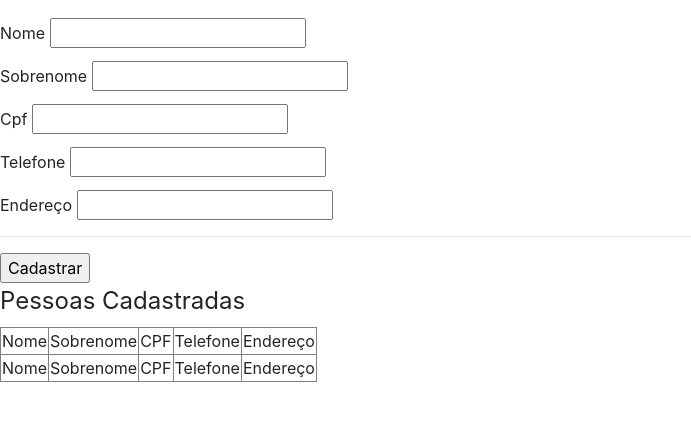
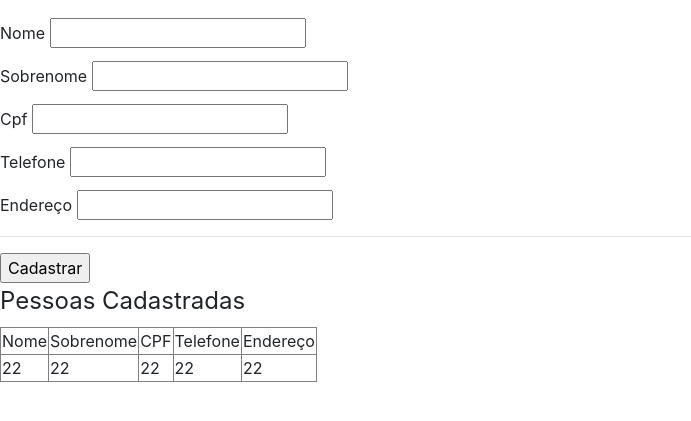
Before and after one commit to rzjprogramador/Algoritimos-Javascript, a plain HTML site: page logica_html_Js/3-cadastro_Pessoas.html in a window 1280 px wide. Both pictures are taken after a click on the button "Cadastrar". Shown: the part 95-516 px from the top of the page, without its empty margins (0-691 px from the left). Drawn offline with nearby package versions, Linux system fonts and the light colour scheme.

Commit message:
testando conteudo dos resultados

```diff
--- a/logica_html_Js/3-cadastro_Pessoas.html
+++ b/logica_html_Js/3-cadastro_Pessoas.html
@@ -73,11 +73,11 @@
   <script>
     function cadastrarPessoas() {
       var html = "<tr>";
-        html += "<td>Nome</td>";
-        html += "<td>Sobrenome</td>";
-        html += "<td>CPF</td>";
-        html += "<td>Telefone</td>";
-        html += "<td>Endereço</td>";
+        html += "<td>22</td>";
+        html += "<td>22</td>";
+        html += "<td>22</td>";
+        html += "<td>22</td>";
+        html += "<td>22</td>";
         html += "</tr>";
 
       document.getElementById("registros").innerHTML += html;
```
